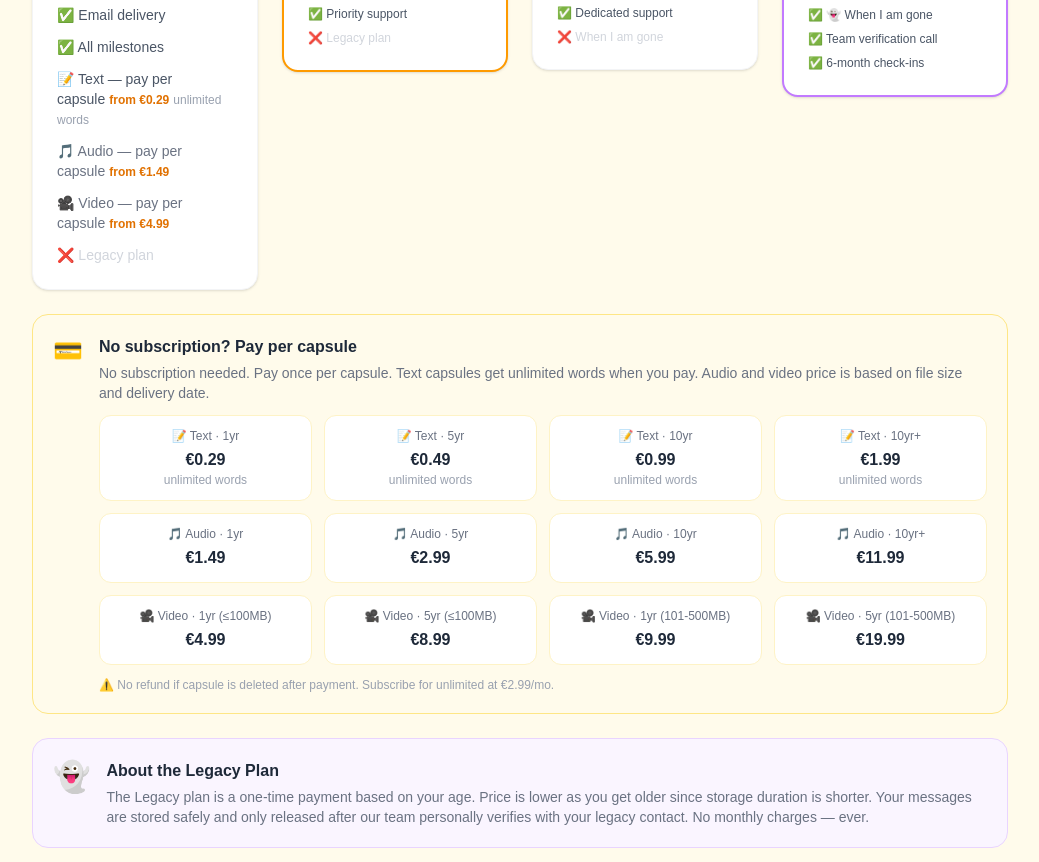
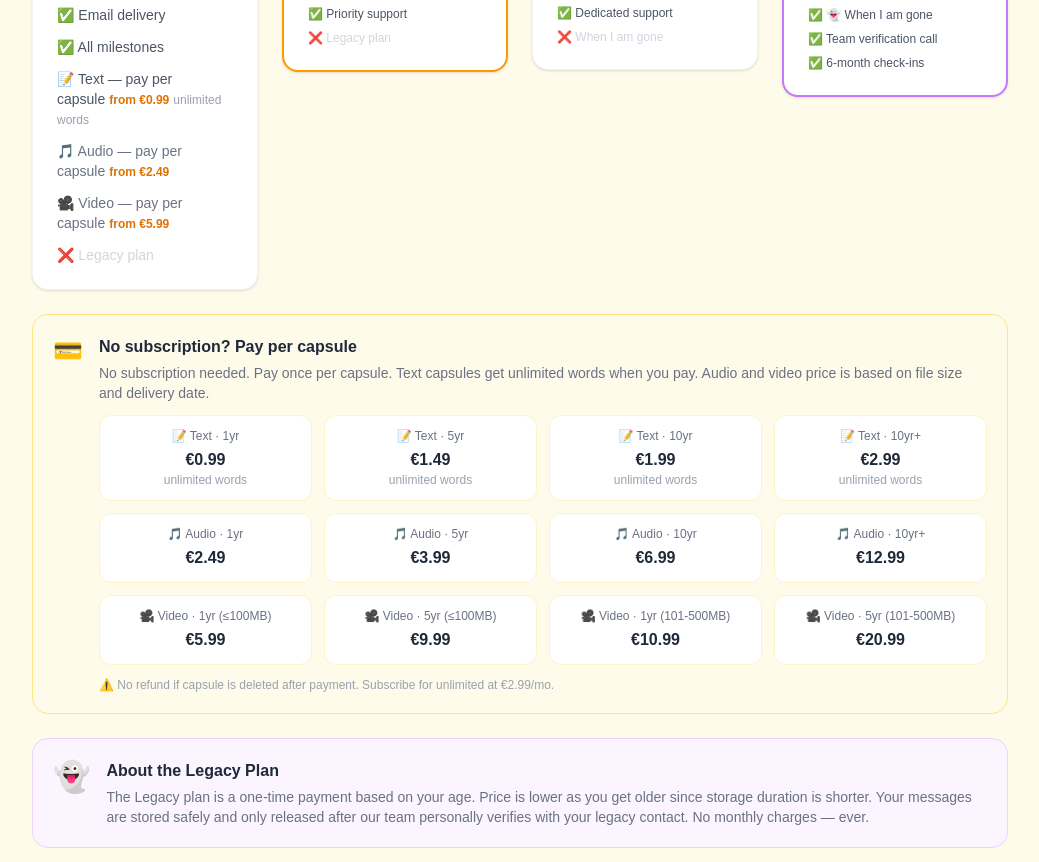
Before and after one commit to vgk2705/timecapsule, a Next.js app: page /pricing in a window 1280 px wide. Shown: the part 797-1659 px from the top of the page, without its empty margins (120-1159 px from the left). Built offline with nearby package versions, Linux system fonts and the light colour scheme; no server answers.

Commit message:
Increase EUR audio +€1 and video +€1 across all pages

```diff
--- a/app/create/page.js
+++ b/app/create/page.js
@@ -41,15 +41,15 @@ const tomorrow = new Date(Date.now() + 86400000).toISOString().split('T')[0]
 
 const TEXT_PRICING = {
   INR: { '1': '₹19', '5': '₹29', '10': '₹49', '10+': '₹99' },
-  EUR: { '1': '€0.29', '5': '€0.49', '10': '€0.99', '10+': '€1.99' },
+  EUR: { '1': '€0.99', '5': '€1.49', '10': '€1.99', '10+': '€2.99' },
 }
 const AUDIO_PRICING = {
   INR: { '1': '₹49', '5': '₹99', '10': '₹199', '10+': '₹399' },
-  EUR: { '1': '€1.49', '5': '€2.99', '10': '€5.99', '10+': '€11.99' },
+  EUR: { '1': '€2.49', '5': '€3.99', '10': '€6.99', '10+': '€12.99' },
 }
 const VIDEO_PRICING = {
   INR: { '1': '₹149', '5': '₹299', '10': '₹499', '10+': '₹999' },
-  EUR: { '1': '€4.99', '5': '€8.99', '10': '€14.99', '10+': '€29.99' },
+  EUR: { '1': '€5.99', '5': '€9.99', '10': '€15.99', '10+': '€30.99' },
 }
 
 function getDeliveryYears(unlockDate) {
@@ -466,10 +466,10 @@ export default function CreateCapsule() {
               <p className="text-xs font-semibold text-gray-600 uppercase tracking-wide mb-2">📝 Text capsule — unlimited words</p>
               <div className="grid grid-cols-2 gap-2">
                 {[
-                  { label: '1 year', inr: '₹19', eur: '€0.29' },
-                  { label: '1-5 years', inr: '₹29', eur: '€0.49' },
-                  { label: '5-10 years', inr: '₹49', eur: '€0.99' },
-                  { label: '10+ years', inr: '₹99', eur: '€1.99' },
+                  { label: '1 year', inr: '₹19', eur: '€0.99' },
+                  { label: '1-5 years', inr: '₹29', eur: '€1.49' },
+                  { label: '5-10 years', inr: '₹49', eur: '€1.99' },
+                  { label: '10+ years', inr: '₹99', eur: '€2.99' },
                 ].map((r, i) => (
                   <div key={i} className="flex justify-between items-center bg-amber-50 rounded-lg px-3 py-2 text-xs">
                     <span className="text-gray-500">{r.label}</span>
@@ -483,10 +483,10 @@ export default function CreateCapsule() {
               <p className="text-xs font-semibold text-gray-600 uppercase tracking-wide mb-2">🎵 Audio capsule — max 50MB</p>
               <div className="grid grid-cols-2 gap-2">
                 {[
-                  { label: '1 year', inr: '₹49', eur: '€1.49' },
-                  { label: '1-5 years', inr: '₹99', eur: '€2.99' },
-                  { label: '5-10 years', inr: '₹199', eur: '€5.99' },
-                  { label: '10+ years', inr: '₹399', eur: '€11.99' },
+                  { label: '1 year', inr: '₹49', eur: '€2.49' },
+                  { label: '1-5 years', inr: '₹99', eur: '€3.99' },
+                  { label: '5-10 years', inr: '₹199', eur: '€6.99' },
+                  { label: '10+ years', inr: '₹399', eur: '€12.99' },
                 ].map((r, i) => (
                   <div key={i} className="flex justify-between items-center bg-amber-50 rounded-lg px-3 py-2 text-xs">
                     <span className="text-gray-500">{r.label}</span>
@@ -500,10 +500,10 @@ export default function CreateCapsule() {
               <p className="text-xs font-semibold text-gray-600 uppercase tracking-wide mb-2">🎥 Video capsule — price by file size</p>
               <div className="space-y-1">
                 {[
-                  { label: '≤100MB · 1yr', inr: '₹149', eur: '€4.99' },
-                  { label: '≤100MB · 5yr', inr: '₹299', eur: '€8.99' },
-                  { label: '101-500MB · 1yr', inr: '₹299', eur: '€9.99' },
-                  { label: '501MB-2GB · 1yr', inr: '₹599', eur: '€19.99' },
+                  { label: '≤100MB · 1yr', inr: '₹149', eur: '€5.99' },
+                  { label: '≤100MB · 5yr', inr: '₹299', eur: '€9.99' },
+                  { label: '101-500MB · 1yr', inr: '₹299', eur: '€10.99' },
+                  { label: '501MB-2GB · 1yr', inr: '₹599', eur: '€20.99' },
                 ].map((r, i) => (
                   <div key={i} className="flex justify-between items-center bg-amber-50 rounded-lg px-3 py-2 text-xs">
                     <span className="text-gray-500">{r.label}</span>
--- a/app/dashboard/page.js
+++ b/app/dashboard/page.js
@@ -355,7 +355,7 @@ export default function Dashboard() {
           <div className="bg-blue-50 border border-blue-200 rounded-2xl p-4 mb-4 flex items-center justify-between gap-4">
             <div>
               <p className="text-blue-800 font-bold text-sm">🎵 Send audio or video — pay per capsule</p>
-              <p className="text-blue-600 text-xs mt-0.5">No subscription needed · Audio from {isIndia ? '₹49' : '€1.49'} · Video from {isIndia ? '₹149' : '€4.99'}</p>
+              <p className="text-blue-600 text-xs mt-0.5">No subscription needed · Audio from {isIndia ? '₹49' : '€2.49'} · Video from {isIndia ? '₹149' : '€4.99'}</p>
             </div>
             <a href="/upgrade#per-capsule" className="bg-blue-500 text-white px-3 py-2 rounded-xl text-sm font-bold hover:bg-blue-600 transition flex-shrink-0">Learn More</a>
           </div>
--- a/app/pricing/page.js
+++ b/app/pricing/page.js
@@ -209,20 +209,20 @@ export default function PricingPage() {
               <li className="text-gray-600">
                 📝 Text — pay per capsule
                 <span className="ml-1 text-xs text-amber-600 font-semibold">
-                  {isIndia ? 'from ₹19' : 'from €0.29'}
+                  {isIndia ? 'from ₹19' : 'from €0.99'}
                 </span>
                 <span className="ml-1 text-xs text-gray-400">unlimited words</span>
               </li>
               <li className="text-gray-500">
                 🎵 Audio — pay per capsule
                 <span className="ml-1 text-xs text-amber-600 font-semibold">
-                  {isIndia ? 'from ₹49' : 'from €1.49'}
+                  {isIndia ? 'from ₹49' : 'from €2.49'}
                 </span>
               </li>
               <li className="text-gray-500">
                 🎥 Video — pay per capsule
                 <span className="ml-1 text-xs text-amber-600 font-semibold">
-                  {isIndia ? 'from ₹149' : 'from €4.99'}
+                  {isIndia ? 'from ₹149' : 'from €5.99'}
                 </span>
               </li>
               <li className="text-gray-300">❌ Legacy plan</li>
@@ -352,18 +352,18 @@ export default function PricingPage() {
               {/* ✅ Updated grid — now includes text pricing rows */}
               <div className="grid grid-cols-2 md:grid-cols-4 gap-3">
                 {[
-                  { label: '📝 Text · 1yr', inr: '₹19', eur: '€0.29', note: 'unlimited words' },
-                  { label: '📝 Text · 5yr', inr: '₹29', eur: '€0.49', note: 'unlimited words' },
-                  { label: '📝 Text · 10yr', inr: '₹49', eur: '€0.99', note: 'unlimited words' },
-                  { label: '📝 Text · 10yr+', inr: '₹99', eur: '€1.99', note: 'unlimited words' },
-                  { label: '🎵 Audio · 1yr', inr: '₹49', eur: '€1.49' },
-                  { label: '🎵 Audio · 5yr', inr: '₹99', eur: '€2.99' },
-                  { label: '🎵 Audio · 10yr', inr: '₹199', eur: '€5.99' },
-                  { label: '🎵 Audio · 10yr+', inr: '₹399', eur: '€11.99' },
-                  { label: '🎥 Video · 1yr (≤100MB)', inr: '₹149', eur: '€4.99' },
-                  { label: '🎥 Video · 5yr (≤100MB)', inr: '₹299', eur: '€8.99' },
-                  { label: '🎥 Video · 1yr (101-500MB)', inr: '₹299', eur: '€9.99' },
-                  { label: '🎥 Video · 5yr (101-500MB)', inr: '₹599', eur: '€19.99' },
+                  { label: '📝 Text · 1yr', inr: '₹19', eur: '€0.99', note: 'unlimited words' },
+                  { label: '📝 Text · 5yr', inr: '₹29', eur: '€1.49', note: 'unlimited words' },
+                  { label: '📝 Text · 10yr', inr: '₹49', eur: '€1.99', note: 'unlimited words' },
+                  { label: '📝 Text · 10yr+', inr: '₹99', eur: '€2.99', note: 'unlimited words' },
+                  { label: '🎵 Audio · 1yr', inr: '₹49', eur: '€2.49' },
+                  { label: '🎵 Audio · 5yr', inr: '₹99', eur: '€3.99' },
+                  { label: '🎵 Audio · 10yr', inr: '₹199', eur: '€6.99' },
+                  { label: '🎵 Audio · 10yr+', inr: '₹399', eur: '€12.99' },
+                  { label: '🎥 Video · 1yr (≤100MB)', inr: '₹149', eur: '€5.99' },
+                  { label: '🎥 Video · 5yr (≤100MB)', inr: '₹299', eur: '€9.99' },
+                  { label: '🎥 Video · 1yr (101-500MB)', inr: '₹299', eur: '€10.99' },
+                  { label: '🎥 Video · 5yr (101-500MB)', inr: '₹599', eur: '€20.99' },
                 ].map((row, i) => (
                   <div key={i} className="bg-white rounded-xl p-3 border border-amber-100 text-center">
                     <p className="text-xs text-gray-500 mb-1">{row.label}</p>
--- a/app/upgrade/page.js
+++ b/app/upgrade/page.js
@@ -258,10 +258,10 @@ export default function UpgradePage() {
              <p className="text-xs text-gray-500 mb-3">Unlimited words · No storage limit</p>
              <div className="space-y-2 text-sm">
                 {[
-                  { label: 'Deliver within 1 year', inr: '₹19', eur: '€0.29' },
-                  { label: 'Deliver in 1-5 years', inr: '₹29', eur: '€0.49' },
-                  { label: 'Deliver in 5-10 years', inr: '₹49', eur: '€0.99' },
-                  { label: 'Deliver in 10+ years', inr: '₹99', eur: '€1.99' },
+                  { label: 'Deliver within 1 year', inr: '₹19', eur: '€0.99' },
+                  { label: 'Deliver in 1-5 years', inr: '₹29', eur: '€1.49' },
+                  { label: 'Deliver in 5-10 years', inr: '₹49', eur: '€1.99' },
+                  { label: 'Deliver in 10+ years', inr: '₹99', eur: '€2.99' },
                  ].map((row, i) => (
                    <div key={i} className="flex justify-between items-center py-1 border-b border-gray-100 last:border-0">
                     <span className="text-gray-500">{row.label}</span>
@@ -275,10 +275,10 @@ export default function UpgradePage() {
               <p className="font-bold text-gray-800 mb-3">🎵 Audio (max 50MB)</p>
               <div className="space-y-2 text-sm">
                 {[
-                  { label: 'Deliver within 1 year', inr: '₹49', eur: '€1.49' },
-                  { label: 'Deliver in 1-5 years', inr: '₹99', eur: '€2.99' },
-                  { label: 'Deliver in 5-10 years', inr: '₹199', eur: '€5.99' },
-                  { label: 'Deliver in 10+ years', inr: '₹399', eur: '€11.99' },
+                  { label: 'Deliver within 1 year', inr: '₹49', eur: '€2.49' },
+                  { label: 'Deliver in 1-5 years', inr: '₹99', eur: '€3.99' },
+                  { label: 'Deliver in 5-10 years', inr: '₹199', eur: '€6.99' },
+                  { label: 'Deliver in 10+ years', inr: '₹399', eur: '€12.99' },
                 ].map((row, i) => (
                   <div key={i} className="flex justify-between items-center py-1 border-b border-gray-100 last:border-0">
                     <span className="text-gray-500">{row.label}</span>
@@ -294,9 +294,9 @@ export default function UpgradePage() {
               <div className="space-y-2 text-xs">
                 <p className="font-medium text-gray-600">Up to 100MB:</p>
                 {[
-                  { label: '1 yr', inr: '₹149', eur: '€4.99' },
-                  { label: '5 yr', inr: '₹299', eur: '€8.99' },
-                  { label: '10 yr', inr: '₹499', eur: '€16.99' },
+                  { label: '1 yr', inr: '₹149', eur: '€5.99' },
+                  { label: '5 yr', inr: '₹299', eur: '€9.99' },
+                  { label: '10 yr', inr: '₹499', eur: '€17.99' },
                 ].map((row, i) => (
                   <div key={i} className="flex justify-between py-0.5">
                     <span className="text-gray-500">{row.label}</span>
@@ -305,9 +305,9 @@ export default function UpgradePage() {
                 ))}
                 <p className="font-medium text-gray-600 mt-2">101MB - 500MB:</p>
                 {[
-                  { label: '1 yr', inr: '₹299', eur: '€9.99' },
-                  { label: '5 yr', inr: '₹599', eur: '€19.99' },
-                  { label: '10 yr', inr: '₹999', eur: '€33.99' },
+                  { label: '1 yr', inr: '₹299', eur: '€10.99' },
+                  { label: '5 yr', inr: '₹599', eur: '€20.99' },
+                  { label: '10 yr', inr: '₹999', eur: '€34.99' },
                 ].map((row, i) => (
                   <div key={i} className="flex justify-between py-0.5">
                     <span className="text-gray-500">{row.label}</span>
@@ -316,9 +316,9 @@ export default function UpgradePage() {
                 ))}
                 <p className="font-medium text-gray-600 mt-2">501MB - 2GB:</p>
                 {[
-                  { label: '1 yr', inr: '₹599', eur: '€19.99' },
-                  { label: '5 yr', inr: '₹1,199', eur: '€39.99' },
-                  { label: '10 yr', inr: '₹1,999', eur: '€66.99' },
+                  { label: '1 yr', inr: '₹599', eur: '€20.99' },
+                  { label: '5 yr', inr: '₹1,199', eur: '€40.99' },
+                  { label: '10 yr', inr: '₹1,999', eur: '€67.99' },
                 ].map((row, i) => (
                   <div key={i} className="flex justify-between py-0.5">
                     <span className="text-gray-500">{row.label}</span>
```
